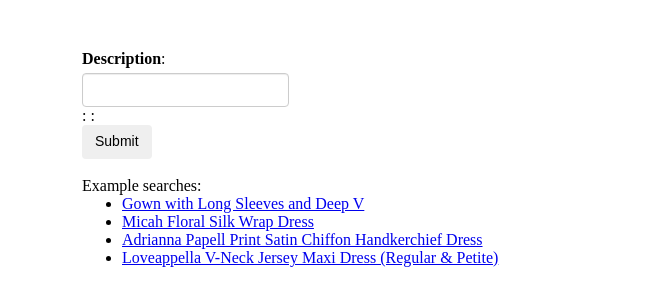
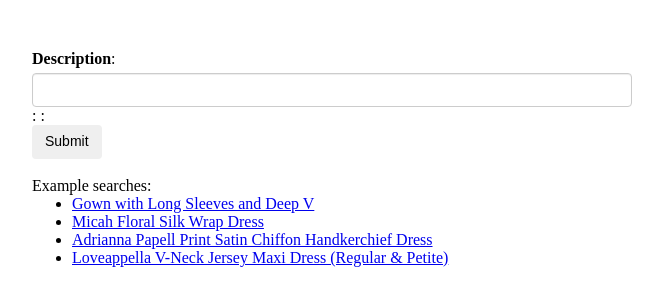
Before and after one commit to patrickspencer/regressthedress, a Flask app: template wombat/webapp/templates/index.jinja2 in a window 1280 px wide. Shown: the top 306 px of the page, without its empty margins (208-871 px from the left). Run offline with Flask 2, Linux system fonts and the light colour scheme; the template is opened without the code that fills it: values that come from a table or form of the project are taken from there, others are empty; some libraries are stand-ins or nearby versions.

Commit message:
Update assets

```diff
--- /dev/null
+++ b/wombat/webapp/assets/sass/_custom.scss
@@ -0,0 +1,3 @@
+#description {
+    width: 600px;
+}
--- a/wombat/webapp/assets/sass/_grids.scss
+++ b/wombat/webapp/assets/sass/_grids.scss
@@ -2,10 +2,10 @@ $visual-grid: true;
 $visual-grid-color: red;
 $visual-grid-index: front;
 $visual-grid-opacity: 0.1;
-$small-screen:  new-breakpoint(max-width  768px  6);
+$small-screen:  new-breakpoint(max-width  600px  6);
 
 .wrapper {
-    @include outer-container(700px);
+    @include outer-container(800px);
     .primary { @include span-columns(12); }
 }
 
--- a/wombat/webapp/assets/sass/main.scss
+++ b/wombat/webapp/assets/sass/main.scss
@@ -8,3 +8,4 @@
 @import "../node_modules/bootstrap-sass/assets/stylesheets/bootstrap/_tables.scss";
 @import "../node_modules/bootstrap-sass/assets/stylesheets/bootstrap/_type.scss";
 @import "_grids.scss";
+@import "_custom.scss";
--- a/wombat/webapp/static/css/main.css
+++ b/wombat/webapp/static/css/main.css
@@ -1352,7 +1352,7 @@ address {
   line-height: 1.42857; }
 
 .wrapper {
-  max-width: 700px;
+  max-width: 800px;
   margin-left: auto;
   margin-right: auto; }
   .wrapper:before, .wrapper:after {
@@ -1397,3 +1397,6 @@ address {
       margin-right: 0; }
   .form-horizontal .offset-2 {
     margin-left: 17.05961%; }
+
+#description {
+  width: 600px; }
--- /dev/null
+++ b/wombat/webapp/static/js/main.js
@@ -0,0 +1,6 @@
+$(document).ready(function(){
+    $(".pre-descr").click(function(){
+	var text = $(this).text()
+	$("#description").val(text);
+    });
+});
```
